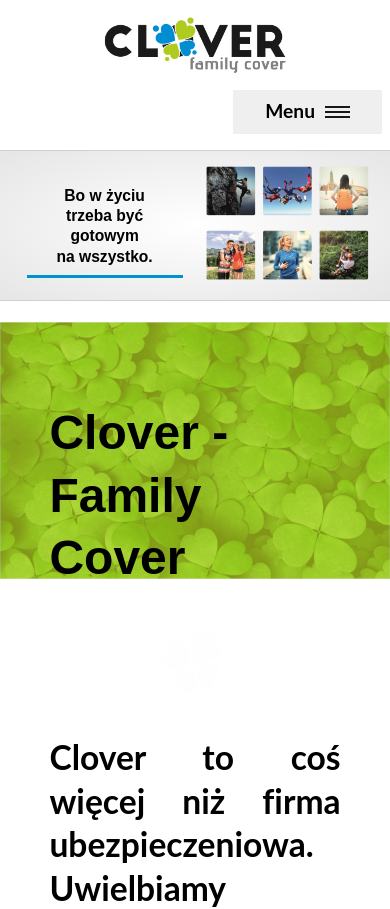
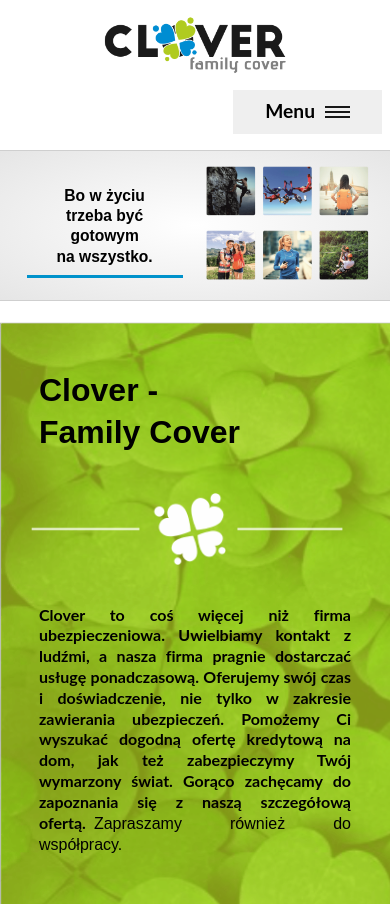
Before and after one commit to TZ-fn/MyClover, a React (Vite) app: page / in a window 390 px wide. Shown: the top 909 px of the page. Built offline with nearby package versions, Linux system fonts and the light colour scheme; a web font is replaced by a local one.

Commit message:
fix: fix the responsiveness

```diff
--- a/src/components/CloverTextBanner/CloverTextBanner.module.scss
+++ b/src/components/CloverTextBanner/CloverTextBanner.module.scss
@@ -4,10 +4,18 @@
   align-items: center;
   justify-content: center;
   background-image: url("../../assets/clover.png");
-  background-size: 100%;
+  background-size: 101%;
   background-repeat: no-repeat;
-  padding: 5rem 36%;
+  padding: 5rem 31vw;
   font-weight: 700;
+
+  @media (max-width: 1100px) {
+    padding: 3rem 10vw;
+  }
+
+  @media (max-width: 650px) {
+    background-size: 350%;
+  }
 }
 
 .textBannerInnerContainer {
@@ -19,7 +27,7 @@
 }
 
 .bannerHeader {
-  font-size: 3rem;
+  font-size: clamp(2rem, 2vw, 3rem);
   font-family: "Cabin", sans-serif;
   font-weight: 600;
 }
@@ -29,7 +37,7 @@
 }
 
 .bannerText {
-  font-size: 2.1rem;
+  font-size: clamp(1rem, 2vw, 2.1rem);
   text-align: justify;
   text-justify: auto;
 }
```
